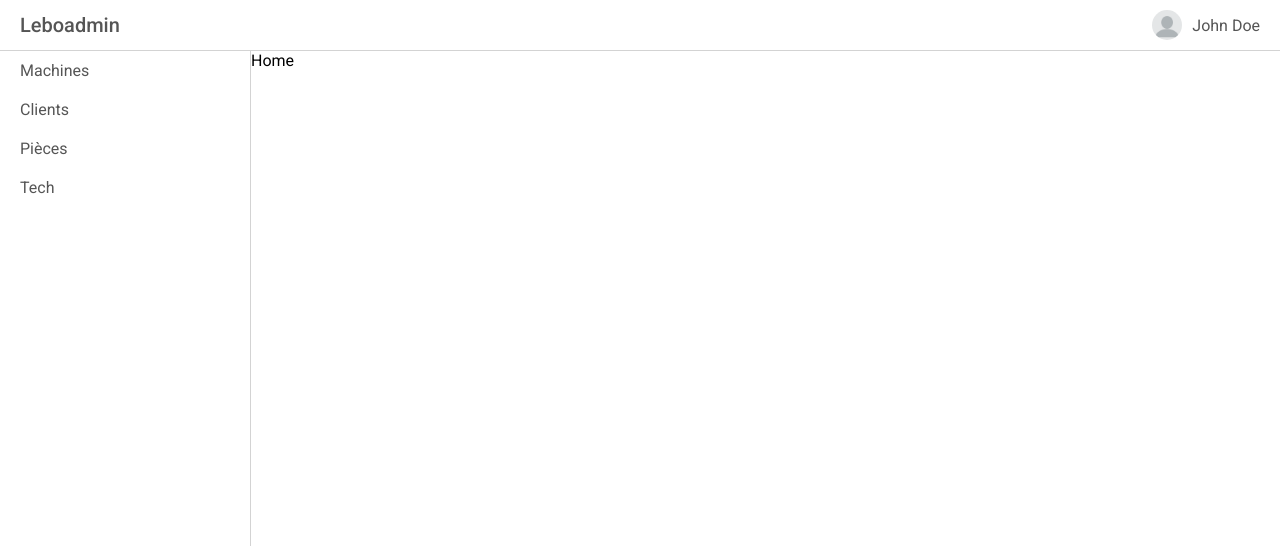
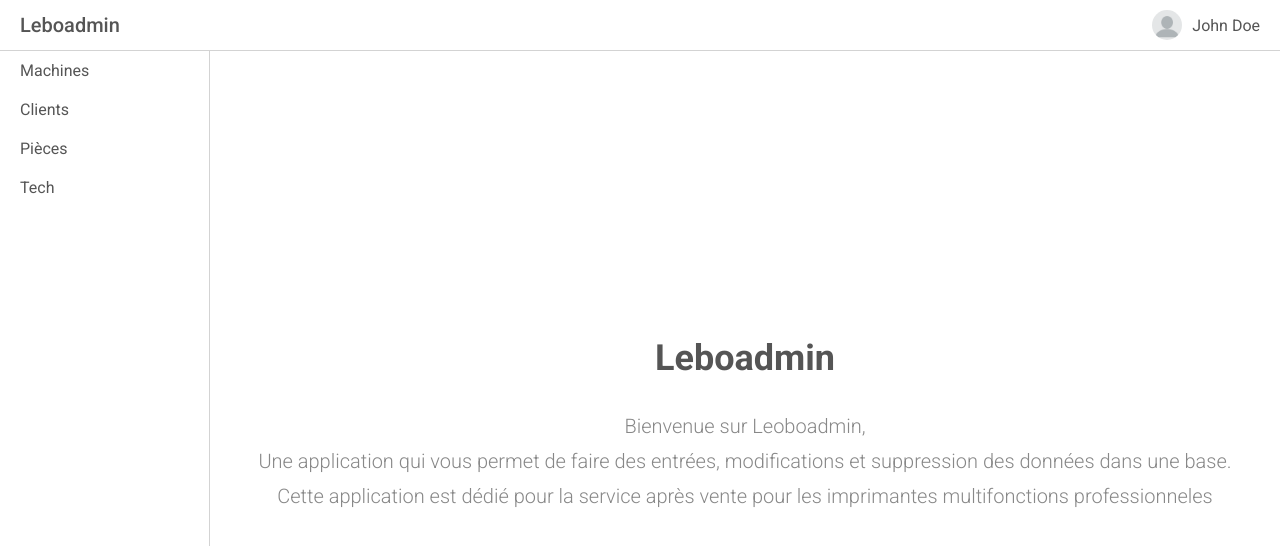
Before and after one commit to tafitahery/sav-v3, a React (Vite) app in the folder admin/: page / in a window 1280 px wide. Shown: the top 546 px of the page. Built offline with nearby package versions, Linux system fonts and the light colour scheme.

Commit message:
Admin Home Page

```diff
--- a/admin/src/pages/Home.jsx
+++ b/admin/src/pages/Home.jsx
@@ -1,3 +1,46 @@
+import styled from 'styled-components';
+
+const Container = styled.div`
+  height: calc(100vh - 51px);
+  width: 100%;
+  display: flex;
+  align-items: center;
+  justify-content: center;
+`;
+
+const Wrapper = styled.div`
+  display: flex;
+  flex-direction: column;
+  align-items: center;
+  gap: 30px;
+`;
+
+const Title = styled.h1`
+  color: #555;
+  font-size: 36px;
+`;
+
+const Content = styled.p`
+  text-align: center;
+  font-size: 20px;
+  font-weight: 300;
+  color: #888;
+  line-height: 35px;
+`;
+
 export default function Home() {
-  return <div>Home</div>;
+  return (
+    <Container>
+      <Wrapper>
+        <Title>Leboadmin</Title>
+        <Content>
+          Bienvenue sur Leoboadmin, <br />
+          Une application qui vous permet de faire des entrées, modifications et
+          suppression des données dans une base. <br />
+          Cette application est dédié pour la service après vente pour les
+          imprimantes multifonctions professionneles
+        </Content>
+      </Wrapper>
+    </Container>
+  );
 }
```
